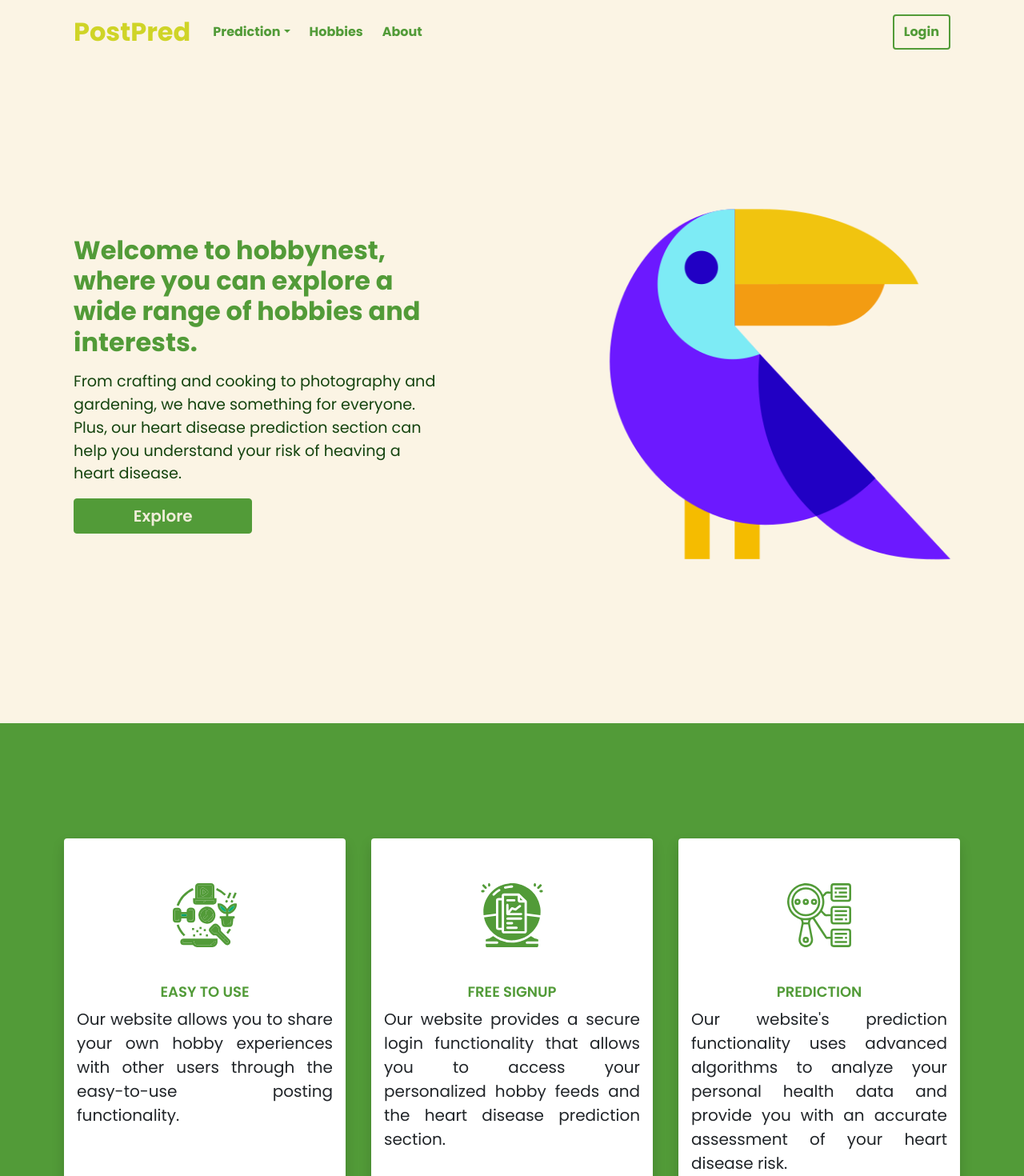
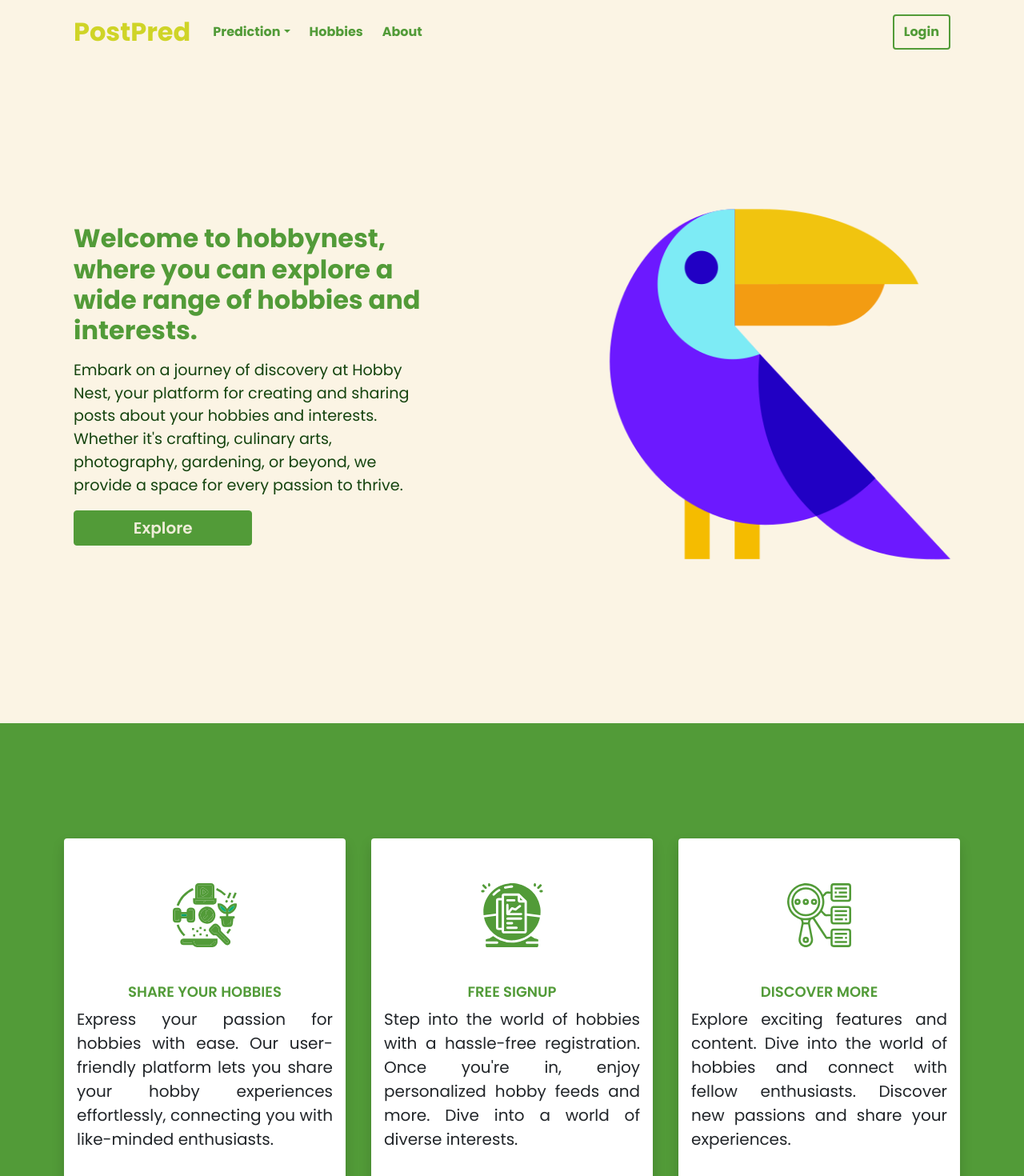
Before and after one commit to floydfdes/app-hobbynest, a React (Create React App) app: page / in a window 1280 px wide. Shown: the top 1470 px of the page at 80% size. Built offline with nearby package versions, Linux system fonts and the light colour scheme.

Commit message:
Started with v2.0 revamp

```diff
--- a/src/components/Main/Main.jsx
+++ b/src/components/Main/Main.jsx
@@ -1,11 +1,11 @@
+import ClassiicationImage from "../../assets/images/cf.svg";
+import Contact from "../Contact/Contact";
+import Footer from "../Footer/Footer";
+import HobbyImage from "../../assets/images/hb.svg";
+import LandingImage from "../../assets/images/toucan.png";
+import PredictionImage from "../../assets/images/pf.svg";
 import React from "react";
 import { useHistory } from "react-router-dom";
-import ClassiicationImage from "../../assets/images/cf.svg";
-import PredictionImage from "../../assets/images/pf.svg";
-import HobbyImage from "../../assets/images/hb.svg";
-import LandingImage from "../../assets/images/toucan.png";
-import Contact from "../Contact/Contact";
-import Footer from "../Footer/Footer";
 function Main() {
   const history = useHistory();
   return (
@@ -20,10 +20,7 @@ function Main() {
               </h1>
 
               <p className="main-page-sub-heading my-0">
-                From crafting and cooking to photography and gardening, we have
-                something for everyone. Plus, our heart disease prediction
-                section can help you understand your risk of heaving a heart
-                disease.
+                Embark on a journey of discovery at Hobby Nest, your platform for creating and sharing posts about your hobbies and interests. Whether it's crafting, culinary arts, photography, gardening, or beyond, we provide a space for every passion to thrive.
               </p>
               {/* <p className="main-page-sub-heading">
                 It also has some utilities such as Image classification and
@@ -61,10 +58,9 @@ function Main() {
             src={HobbyImage}
             alt="img1"
           />
-          <h5>Easy to use</h5>
+          <h5>Share Your Hobbies</h5>
           <p className="main-page-card-para">
-            Our website allows you to share your own hobby experiences with
-            other users through the easy-to-use posting functionality.
+            Express your passion for hobbies with ease. Our user-friendly platform lets you share your hobby experiences effortlessly, connecting you with like-minded enthusiasts.
           </p>
         </div>
         <div
@@ -81,9 +77,7 @@ function Main() {
           />
           <h5>Free signup</h5>
           <p className="main-page-card-para">
-            Our website provides a secure login functionality that allows you to
-            access your personalized hobby feeds and the heart disease
-            prediction section.
+            Step into the world of hobbies with a hassle-free registration. Once you're in, enjoy personalized hobby feeds and more. Dive into a world of diverse interests.
           </p>
         </div>
         <div
@@ -98,11 +92,9 @@ function Main() {
             alt="ClassiicationImage"
             loading="lazy"
           />
-          <h5>Prediction</h5>
+          <h5>Discover More</h5>
           <p className="main-page-card-para">
-            Our website's prediction functionality uses advanced algorithms to
-            analyze your personal health data and provide you with an accurate
-            assessment of your heart disease risk.
+            Explore exciting features and content. Dive into the world of hobbies and connect with fellow enthusiasts. Discover new passions and share your experiences.
           </p>
         </div>
       </div>
```
